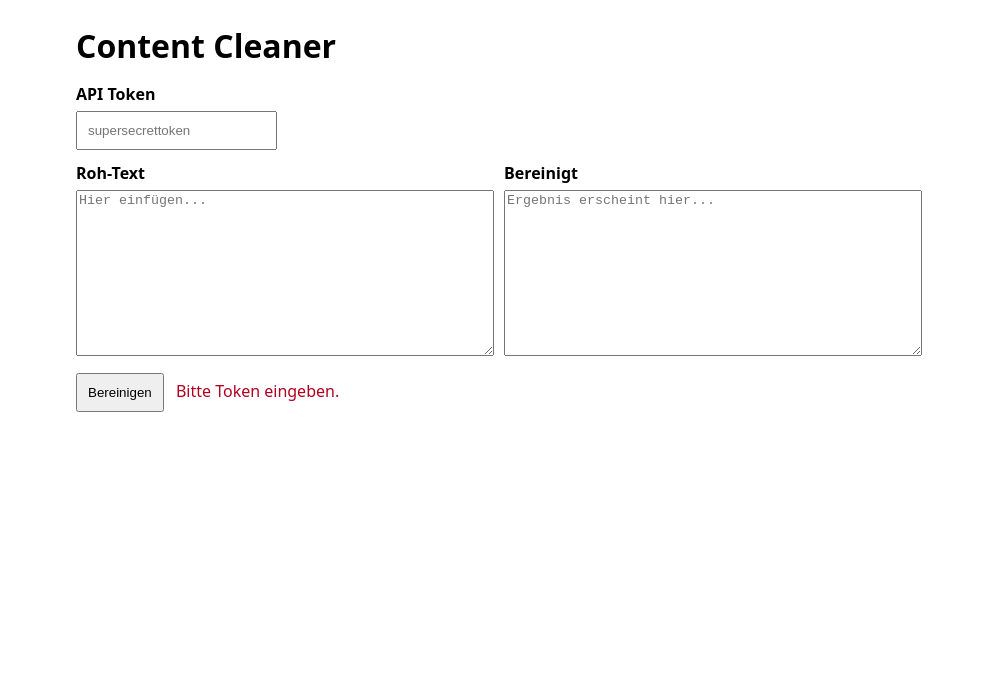
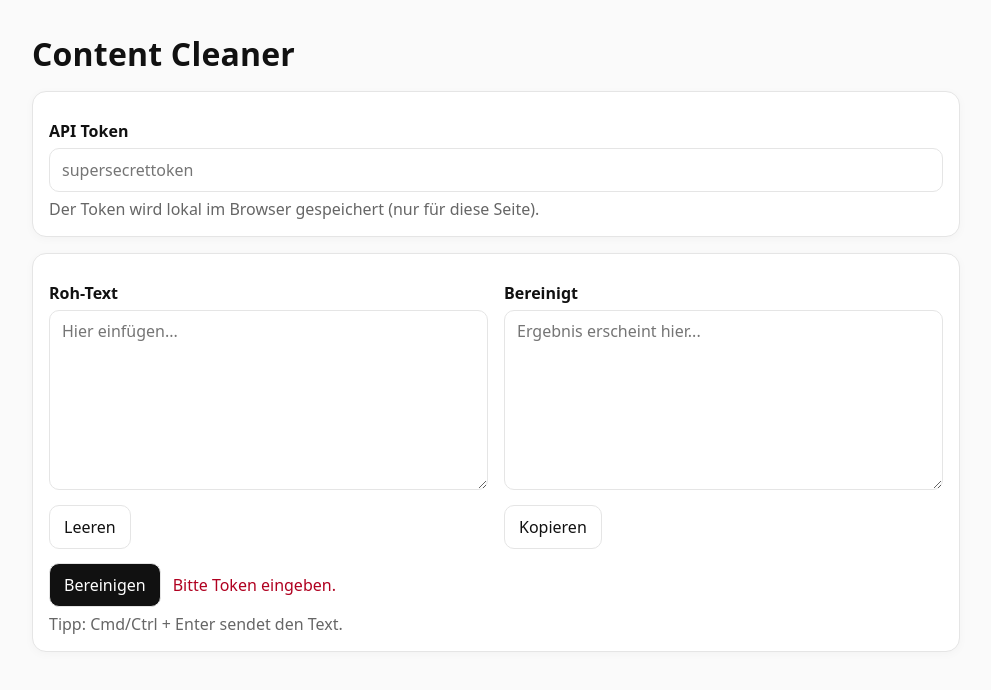
Before and after one commit to farhatamannaislam/content-cleaner, a plain HTML site: page static/index.html in a window 1280 px wide. Both pictures are taken after a click on the button "Bereinigen". Shown: the whole page, without its empty margins (144-1135 px from the left). Drawn offline with Linux system fonts and the light colour scheme.

Commit message:
Refine: Layout

```diff
--- a/static/index.html
+++ b/static/index.html
@@ -2,76 +2,124 @@
 <html lang="de">
 <head>
   <meta charset="utf-8" />
+  <meta name="viewport" content="width=device-width, initial-scale=1" />
   <title>Content Cleaner</title>
-  <meta name="viewport" content="width=device-width, initial-scale=1" />
   <style>
+    :root { --bg:#fafafa; --card:#fff; --muted:#666; --ok:#0a7a28; --err:#b00020; --bd:#e5e5e5; }
+    * { box-sizing: border-box; }
     body {
-      max-width: 840px;
-      margin: 24px auto;
+      background: var(--bg);
+      margin: 0;
       font-family: system-ui, -apple-system, Segoe UI, Roboto, Arial;
-      padding: 0 12px;
+      color: #111;
     }
-    h1 { margin-bottom: 16px; }
+    .wrap {
+      max-width: 960px;
+      margin: 32px auto;
+      padding: 0 16px;
+    }
+    h1 { margin: 0 0 16px; font-size: 32px; letter-spacing: .2px; }
+    .card {
+      background: var(--card);
+      border: 1px solid var(--bd);
+      border-radius: 14px;
+      padding: 16px;
+      box-shadow: 0 2px 10px rgba(0,0,0,.03);
+    }
     label { font-weight: 600; display: block; margin: 12px 0 6px; }
-    input, button { padding: 10px; }
-    textarea { width: 100%; min-height: 160px; }
+    input, button, textarea {
+      font: inherit;
+    }
+    input, textarea {
+      width: 100%;
+      border: 1px solid var(--bd);
+      border-radius: 10px;
+      padding: 10px 12px;
+      background: #fff;
+    }
+    textarea { min-height: 180px; line-height: 1.35; }
     .grid { display: grid; gap: 16px; grid-template-columns: 1fr; }
     @media (min-width: 900px) { .grid { grid-template-columns: 1fr 1fr; } }
-    .muted { color: #666; }
-    .error { color: #b00020; }
-    .ok { color: #0a7a28; }
+    .row { display:flex; gap:8px; align-items:center; flex-wrap: wrap; }
+    .btn {
+      border: 1px solid var(--bd);
+      background: #111; color:#fff;
+      padding: 10px 14px; border-radius: 10px; cursor: pointer;
+    }
+    .btn:disabled { opacity:.6; cursor:not-allowed; }
+    .btn-secondary { background:#fff; color:#111; }
+    .muted { color: var(--muted); }
+    .ok { color: var(--ok); }
+    .error { color: var(--err); }
+    .toolbar { display:flex; gap:8px; align-items:center; margin-top:10px; }
+    .status { min-height: 22px; margin-left: 4px; }
   </style>
 </head>
 <body>
+  <div class="wrap">
     <h1>Content Cleaner</h1>
 
+    <div class="card" style="margin-bottom:16px;">
       <label for="token">API Token</label>
       <input id="token" placeholder="supersecrettoken" />
+      <div class="muted" style="margin-top:6px;">Der Token wird lokal im Browser gespeichert (nur für diese Seite).</div>
+    </div>
 
+    <div class="card">
       <div class="grid">
         <div>
           <label for="input">Roh-Text</label>
           <textarea id="input" placeholder="Hier einfügen..."></textarea>
+          <div class="toolbar">
+            <button id="clear" class="btn btn-secondary" type="button">Leeren</button>
+          </div>
         </div>
         <div>
           <label for="output">Bereinigt</label>
           <textarea id="output" readonly placeholder="Ergebnis erscheint hier..."></textarea>
+          <div class="toolbar">
+            <button id="copy" class="btn btn-secondary" type="button">Kopieren</button>
+          </div>
         </div>
       </div>
 
-  <div style="margin-top:12px;">
-    <button id="btn">Bereinigen</button>
-    <span id="msg" class="muted" style="margin-left:8px;"></span>
+      <div class="row" style="margin-top:14px;">
+        <button id="btn" class="btn" type="button">Bereinigen</button>
+        <span id="status" class="status muted"></span>
+      </div>
+      <div class="muted" style="margin-top:6px;">Tipp: Cmd/Ctrl + Enter sendet den Text.</div>
+    </div>
   </div>
 
   <script>
     const tokenEl = document.getElementById("token");
     const inputEl = document.getElementById("input");
     const outputEl = document.getElementById("output");
-    const msgEl = document.getElementById("msg");
+    const statusEl = document.getElementById("status");
     const btn = document.getElementById("btn");
+    const clearBtn = document.getElementById("clear");
+    const copyBtn = document.getElementById("copy");
 
-    // Optional: remember token locally for convenience
+    // Remember token
     try {
       const saved = localStorage.getItem("cc_token");
       if (saved) tokenEl.value = saved;
-      tokenEl.addEventListener("input", () => {
-        localStorage.setItem("cc_token", tokenEl.value);
-      });
+      tokenEl.addEventListener("input", () => localStorage.setItem("cc_token", tokenEl.value));
     } catch (_) {}
 
-    btn.addEventListener("click", async () => {
-      msgEl.textContent = "";
-      msgEl.className = "muted";
-
+    async function doClean() {
       const token = tokenEl.value.trim();
       const text = inputEl.value;
 
+      statusEl.textContent = "";
+      statusEl.className = "status muted";
+
       if (!token) {
-        msgEl.textContent = "Bitte Token eingeben.";
-        msgEl.className = "error";
+        statusEl.textContent = "Bitte Token eingeben.";
+        statusEl.className = "status error";
         return;
       }
+      btn.disabled = true;
 
       try {
         const resp = await fetch("http://127.0.0.1:8000/clean", {
@@ -82,21 +130,40 @@
           },
           body: JSON.stringify({ text })
         });
-
         const data = await resp.json();
-
         if (!resp.ok) {
-          msgEl.textContent = `${resp.status}: ${data.detail || "Fehler"}`;
-          msgEl.className = "error";
+          statusEl.textContent = `${resp.status}: ${data.detail || "Fehler"}`;
+          statusEl.className = "status error";
           return;
         }
+        outputEl.value = data.clean;
+        statusEl.textContent = "Bereinigung erfolgreich.";
+        statusEl.className = "status ok";
+      } catch (e) {
+        statusEl.textContent = "Netzwerkfehler: " + e.message;
+        statusEl.className = "status error";
+      } finally {
+        btn.disabled = false;
+      }
+    }
 
-        outputEl.value = data.clean;
-        msgEl.textContent = "Bereinigung erfolgreich.";
-        msgEl.className = "ok";
-      } catch (e) {
-        msgEl.textContent = "Netzwerkfehler: " + e.message;
-        msgEl.className = "error";
+    btn.addEventListener("click", doClean);
+    clearBtn.addEventListener("click", () => { inputEl.value = ""; inputEl.focus(); });
+    copyBtn.addEventListener("click", async () => {
+      try {
+        await navigator.clipboard.writeText(outputEl.value || "");
+        statusEl.textContent = "In Zwischenablage kopiert.";
+        statusEl.className = "status ok";
+      } catch {
+        statusEl.textContent = "Kopieren fehlgeschlagen.";
+        statusEl.className = "status error";
+      }
+    });
+
+    // Cmd/Ctrl+Enter to submit
+    document.addEventListener("keydown", (e) => {
+      if ((e.metaKey || e.ctrlKey) && e.key === "Enter") {
+        doClean();
       }
     });
   </script>
```
Lines whose indentation alone changed are shown as unchanged.
